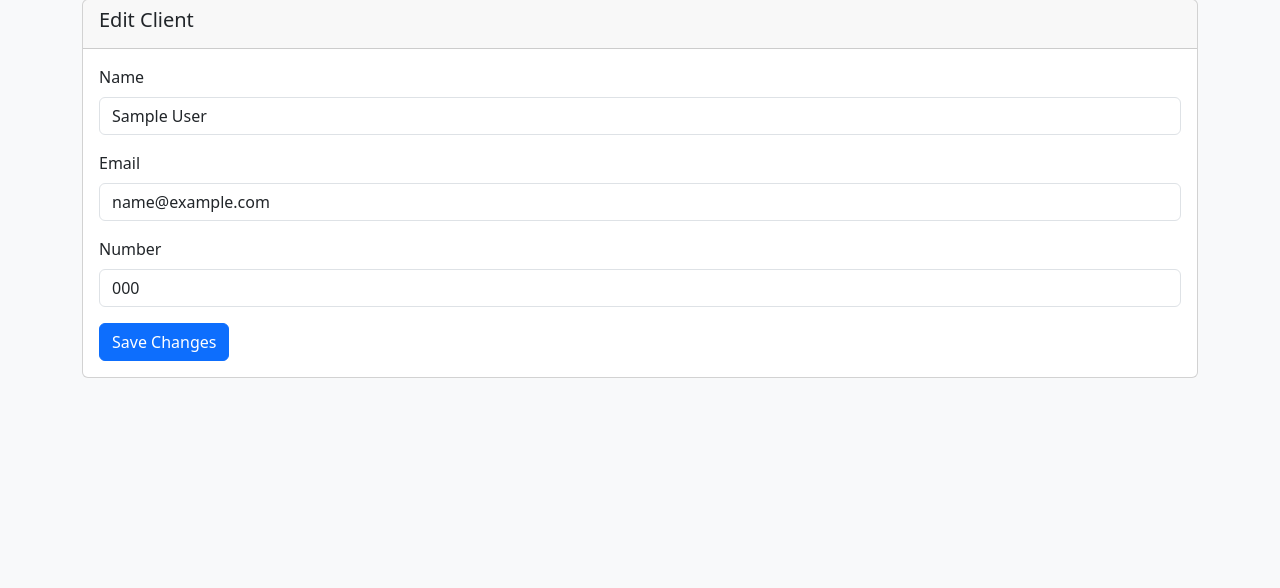
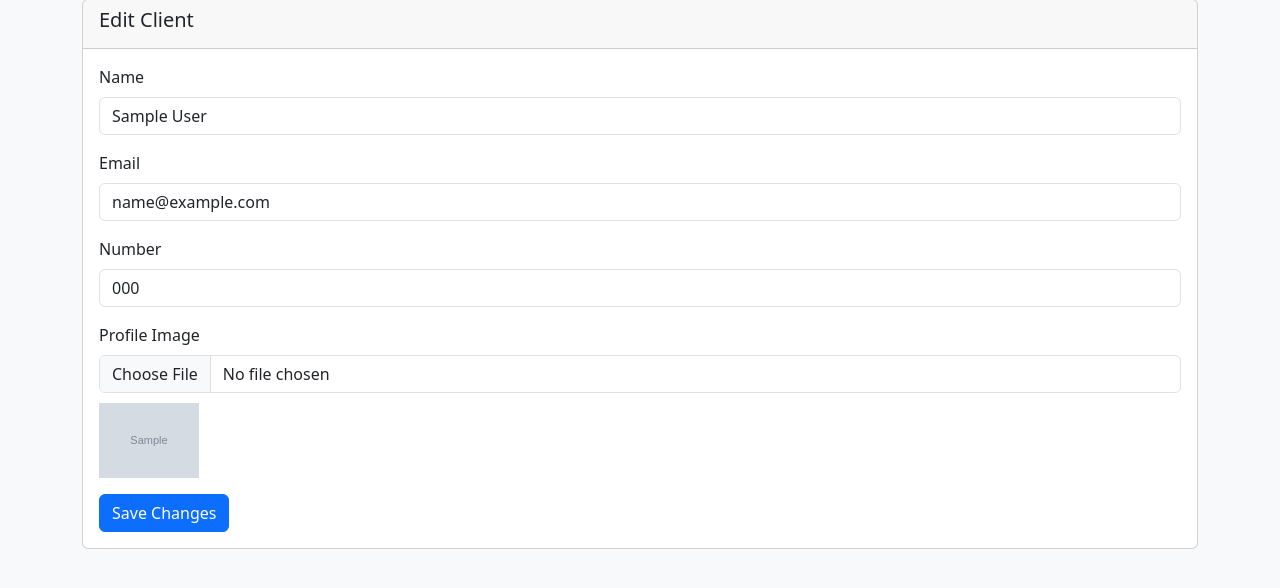
Before and after one commit to carlo121603/Homepage-Table-AUD, a PHP site: page /Task1-Neuralcore/Add_Clients.php?id=1 in a window 1280 px wide. Shown: the part 97-685 px from the top of the page. Run offline with PHP 8.4, Linux system fonts and the light colour scheme; tables that the repository leaves empty or names only in its code hold one stand-in row (values such as "Sample post"); grey boxes marked "Sample" are stand-in pictures; some libraries are stand-ins or nearby versions.

Commit message:
Update Add_Clients.php

```diff
--- a/Add_Clients.php
+++ b/Add_Clients.php
@@ -108,7 +108,7 @@ if ($_SERVER['REQUEST_METHOD'] === 'POST') {
                 exit;
             }
 
-              // Move uploaded image to a folder
+              /// Move uploaded image to a folder
             $uploadDir = 'uploads/';
             if (!is_dir($uploadDir)) {
                 mkdir($uploadDir, 0755, true);
@@ -131,6 +131,7 @@ if ($_SERVER['REQUEST_METHOD'] === 'POST') {
             $imageRow = mysqli_fetch_assoc($imageResult);
             $imagePath = $imageRow['image_path'];
             }
+
 
           // Update database
             $query = "UPDATE users_info SET name='$name', email='$email', number='$number', image_path='$imagePath' WHERE id=$id";
@@ -191,7 +192,7 @@ if ($_SERVER['REQUEST_METHOD'] === 'GET' && isset($_GET['id'])) {
                     <h5 class="card-title">Edit Client</h5>
                 </div>
                 <div class="card-body">
-                <form action="Add_Clients.php" method="POST" onsubmit="return confirmEdit()">
+                <form action="Add_Clients.php" method="POST" onsubmit="return confirmEdit()" enctype="multipart/form-data">
                     <input type="hidden" name="action" value="edit">
                     <input type="hidden" name="id" value="<?php echo $client['id']; ?>">
                     <div class="mb-3">
@@ -205,6 +206,13 @@ if ($_SERVER['REQUEST_METHOD'] === 'GET' && isset($_GET['id'])) {
                     <div class="mb-3">
                         <label for="number" class="form-label">Number</label>
                         <input type="tel" class="form-control" id="number" name="number" value="<?php echo $client['number']; ?>" required>
+                    </div>
+                    <div class="mb-3">
+                        <label for="image" class="form-label">Profile Image</label>
+                        <input type="file" class="form-control" id="image" name="image" accept="image/*">
+                        <?php if ($client['image_path']): ?>
+                            <img src="<?php echo $client['image_path']; ?>" alt="Current Image" style="max-width: 100px; margin-top: 10px;">
+                        <?php endif; ?>
                     </div>
                     <button type="submit" class="btn btn-primary">Save Changes</button>
                 </form>
@@ -250,7 +258,7 @@ if ($_SERVER['REQUEST_METHOD'] === 'GET' && isset($_GET['id'])) {
         }
 
 
-// Add this in the form's onsubmit event
+
     <form action="Add_Clients.php" method="POST" onsubmit="return confirmEdit()">
             </script>
         </body>
@@ -260,4 +268,3 @@ if ($_SERVER['REQUEST_METHOD'] === 'GET' && isset($_GET['id'])) {
 }
 
 mysqli_close($conn);
-?>
```
Lines whose indentation alone changed are shown as unchanged.
